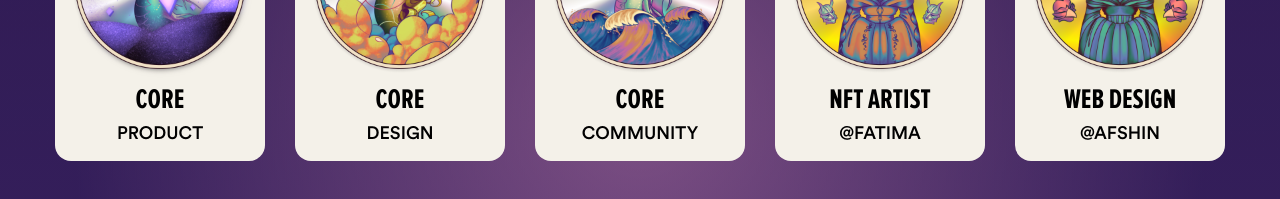
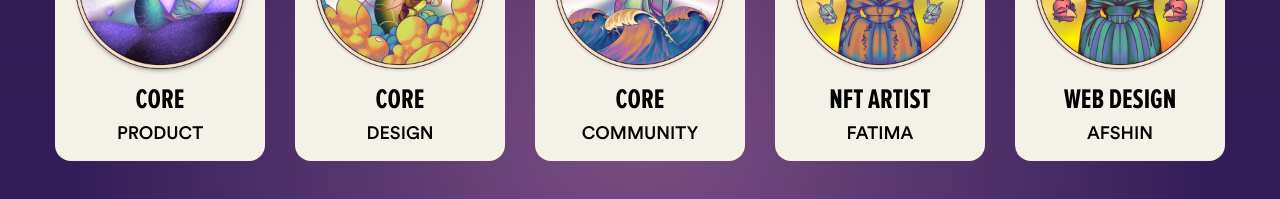
Before and after one commit to johnswaroop/metamenko, a Next.js app: page / in a window 1280 px wide. Shown: the part 6600-6799 px from the top of the page. Built offline with nearby package versions, Linux system fonts and the light colour scheme.

Commit message:
remove @

```diff
--- a/pages/index.jsx
+++ b/pages/index.jsx
@@ -45,8 +45,8 @@ const r2_images = importAll(require.context('./assets/icons/r2', false, /\.(png|
 //team icons
 const team = importAll(require.context('./assets/Team-Menkos', false, /\.(png|jpe?g|svg)$/));
 //team data
-const teamdata = [['CORE', 'Product', 'https://twitter.com/metamenko'], ['CORE', 'Design', 'https://twitter.com/metamenko'], ['CORE', 'Community', 'https://twitter.com/metamenko'], ['NFT ARTIST', '@fatima', 'https://www.instagram.com/fatimas_pages/'], ['WEB DESIGN', '@afshin', 'https://www.instagram.com/afshinase/'],
-['DEV TEAM', '@Raj', 'https://mobile.twitter.com/rajkaria_'], ['GAME STUDIO', '@AliO', 'https://twitter.com/metamenko'], ['ANIMATION STUDIO', '@Taha', 'https://www.linkedin.com/in/taha-viceroy-0417a73b/?originalSubdomain=pk'], ['CREATIVE WRITER', 'Murad', 'http://www.muradaldin.com/'], ['CREATIVE WRITER', 'Boaz', 'http://boazdror.com/']]
+const teamdata = [['CORE', 'Product', 'https://twitter.com/metamenko'], ['CORE', 'Design', 'https://twitter.com/metamenko'], ['CORE', 'Community', 'https://twitter.com/metamenko'], ['NFT ARTIST', 'fatima', 'https://www.instagram.com/fatimas_pages/'], ['WEB DESIGN', 'afshin', 'https://www.instagram.com/afshinase/'],
+['DEV TEAM', 'Raj', 'https://mobile.twitter.com/rajkaria_'], ['GAME STUDIO', 'AliO', 'https://twitter.com/metamenko'], ['ANIMATION STUDIO', 'Taha', 'https://www.linkedin.com/in/taha-viceroy-0417a73b/?originalSubdomain=pk'], ['CREATIVE WRITER', 'Murad', 'http://www.muradaldin.com/'], ['CREATIVE WRITER', 'Boaz', 'http://boazdror.com/']]
 
 // Object.values(images)[0].default.src
 
```
